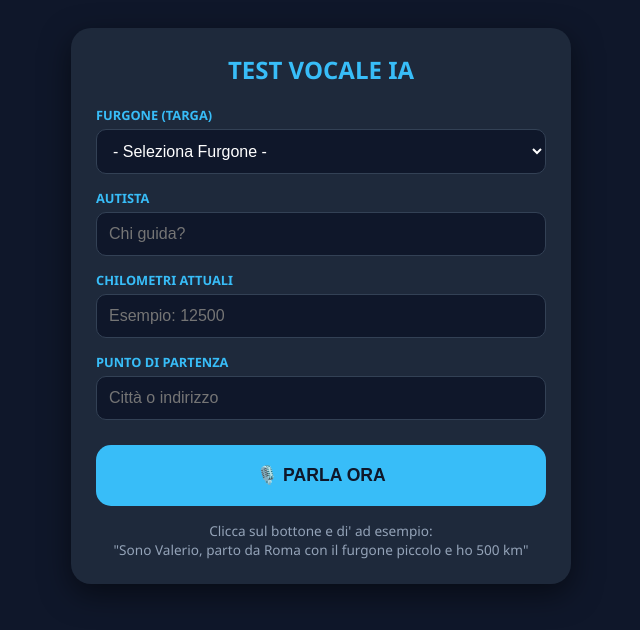
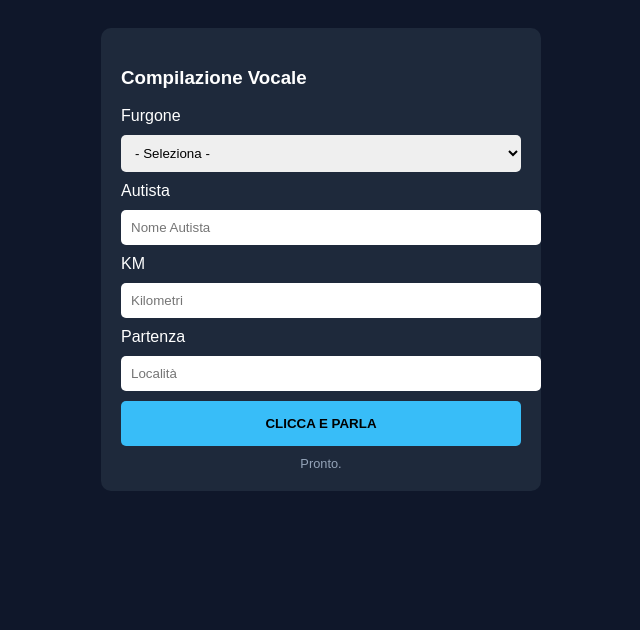
Before and after one commit to valerio121291/furgoni-uscite, a Flask app: page / in a window 1280 px wide. Shown: the top 630 px of the page, without its empty margins (319-959 px from the left). Run offline with Flask 3, Linux system fonts and the light colour scheme.

Commit message:
Update form.html

```diff
--- a/templates/form.html
+++ b/templates/form.html
@@ -2,54 +2,44 @@
 <html lang="it">
 <head>
     <meta charset="UTF-8">
-    <meta name="viewport" content="width=device-width, initial-scale=1.0">
-    <title>Logistica IA - Test Completo</title>
+    <title>Test Finale IA</title>
     <style>
-        body { font-family: 'Segoe UI', sans-serif; padding: 20px; background: #0f172a; color: white; }
-        .test-box { max-width: 450px; background: #1e293b; padding: 25px; border-radius: 20px; box-shadow: 0 10px 30px rgba(0,0,0,0.5); margin: auto; }
-        label { display: block; margin-top: 15px; color: #38bdf8; font-size: 0.8rem; font-weight: bold; text-transform: uppercase; }
-        input, select { width: 100%; padding: 12px; margin-top: 5px; border: 1px solid #334155; border-radius: 10px; background: #0f172a; color: white; box-sizing: border-box; font-size: 1rem; }
-        .mic-btn { background: #38bdf8; border: none; padding: 20px; width: 100%; border-radius: 15px; cursor: pointer; color: #0f172a; font-weight: 900; margin-top: 25px; text-transform: uppercase; transition: 0.3s; font-size: 1.1rem; }
-        .mic-btn.recording { background: #ef4444; animation: pulse 1.5s infinite; }
-        #status { font-size: 0.85rem; color: #94a3b8; text-align: center; margin-top: 15px; min-height: 2.5em; line-height: 1.4; }
-        @keyframes pulse { 0% { opacity: 1; } 50% { opacity: 0.5; } 100% { opacity: 1; } }
+        body { font-family: sans-serif; background: #0f172a; color: white; padding: 20px; }
+        .box { max-width: 400px; margin: auto; background: #1e293b; padding: 20px; border-radius: 10px; }
+        input, select { width: 100%; padding: 10px; margin: 10px 0; border-radius: 5px; border: none; }
+        .btn { background: #38bdf8; color: #000; padding: 15px; width: 100%; border: none; border-radius: 5px; cursor: pointer; font-weight: bold; }
+        .recording { background: #ef4444; }
+        #status { color: #94a3b8; font-size: 0.8rem; margin-top: 10px; text-align: center; }
     </style>
 </head>
 <body>
 
-<div class="test-box">
-    <h2 style="text-align: center; margin-top: 0; color: #38bdf8;">TEST VOCALE IA</h2>
+<div class="box">
+    <h3>Compilazione Vocale</h3>
 
-    <label>Furgone (Targa)</label>
+    <label>Furgone</label>
     <select id="targa_select">
-        <option value="">- Seleziona Furgone -</option>
+        <option value="">- Seleziona -</option>
         <option value="GA087CH">Piccolo (GA087CH)</option>
         <option value="GX942TS">Medio (GX942TS)</option>
-        <option value="GG862HC">Grosso (GG862HC)</option>
+        <option value="GG862HC">Grande (GG862HC)</option>
     </select>
 
     <label>Autista</label>
-    <input list="autisti_list" id="autista_input" placeholder="Chi guida?">
-    <datalist id="autisti_list">
-        <option value="Valerio">
-        <option value="Daniele">
-        <option value="Costantino">
-        <option value="Simone">
-        <option value="Stefano">
-    </datalist>
+    <input type="text" id="autista_input" placeholder="Nome Autista">
 
-    <label>Chilometri Attuali</label>
-    <input type="number" id="km_input" placeholder="Esempio: 12500">
+    <label>KM</label>
+    <input type="number" id="km_input" placeholder="Kilometri">
 
-    <label>Punto di Partenza</label>
-    <input type="text" id="partenza_input" placeholder="Città o indirizzo">
+    <label>Partenza</label>
+    <input type="text" id="partenza_input" placeholder="Località">
 
-    <button class="mic-btn" id="mic-btn">🎙️ Parla Ora</button>
-    <div id="status">Clicca sul bottone e di' ad esempio:<br>"Sono Valerio, parto da Roma con il furgone piccolo e ho 500 km"</div>
+    <button class="btn" id="micBtn">CLICCA E PARLA</button>
+    <div id="status">Pronto.</div>
 </div>
 
 <script>
-    const micBtn = document.getElementById('mic-btn');
+    const micBtn = document.getElementById('micBtn');
     const status = document.getElementById('status');
 
     if ('webkitSpeechRecognition' in window) {
@@ -57,70 +47,42 @@
         recognition.lang = 'it-IT';
         recognition.interimResults = true;
 
-        micBtn.onclick = () => {
-            recognition.start();
-            micBtn.classList.add('recording');
-            status.innerText = "Ti ascolto...";
-        };
+        micBtn.onclick = () => { recognition.start(); micBtn.classList.add('recording'); };
 
         recognition.onresult = (event) => {
-            let interimTranscript = '';
-            let finalTranscript = '';
-
-            for (let i = event.resultIndex; i < event.results.length; ++i) {
-                if (event.results[i].isFinal) {
-                    finalTranscript += event.results[i][0].transcript;
-                } else {
-                    interimTranscript += event.results[i][0].transcript;
-                }
-            }
-
-            status.innerText = interimTranscript || finalTranscript;
+            const testo = event.results[0][0].transcript;
+            status.innerText = "Sto capendo: " + testo;
 
             if (event.results[0].isFinal) {
                 micBtn.classList.remove('recording');
-                status.innerText = "Analisi dati in corso...";
+                status.innerText = "IA sta lavorando...";
 
                 fetch('/elabora_voce', {
                     method: 'POST',
                     headers: {'Content-Type': 'application/json'},
-                    body: JSON.stringify({testo: finalTranscript})
+                    body: JSON.stringify({testo: testo})
                 })
                 .then(res => res.json())
                 .then(data => {
-                    console.log("Risposta IA:", data);
+                    console.log("Dati ricevuti dall'IA:", data);
 
-                    // COMPILAZIONE CAMPI
-                    if(data.targa) {
-                        document.getElementById('targa_select').value = data.targa;
-                    }
-                    if(data.autista) {
-                        document.getElementById('autista_input').value = data.autista;
-                    }
-                    if(data.km) {
-                        document.getElementById('km_input').value = data.km;
-                    }
-                    if(data.partenza) {
-                        document.getElementById('partenza_input').value = data.partenza;
-                    }
+                    // COMPILAZIONE FORZATA
+                    if(data.targa) document.getElementById('targa_select').value = data.targa;
+                    if(data.autista) document.getElementById('autista_input').value = data.autista;
+                    if(data.km) document.getElementById('km_input').value = data.km;
+                    if(data.partenza) document.getElementById('partenza_input').value = data.partenza;
 
-                    status.innerHTML = "✅ <b style='color:#22c55e'>Dati inseriti!</b><br>Frase: " + finalTranscript;
+                    status.innerText = "✅ DATI INSERITI!";
                 })
                 .catch(err => {
-                    status.innerText = "❌ Errore durante l'analisi.";
+                    status.innerText = "❌ Errore server.";
                     console.error(err);
                 });
             }
         };
-
-        recognition.onerror = () => {
-            micBtn.classList.remove('recording');
-            status.innerText = "Errore microfono.";
-        };
     } else {
-        status.innerText = "Usa Chrome per il test vocale.";
+        status.innerText = "Browser non supportato.";
     }
 </script>
-
 </body>
 </html>
```
